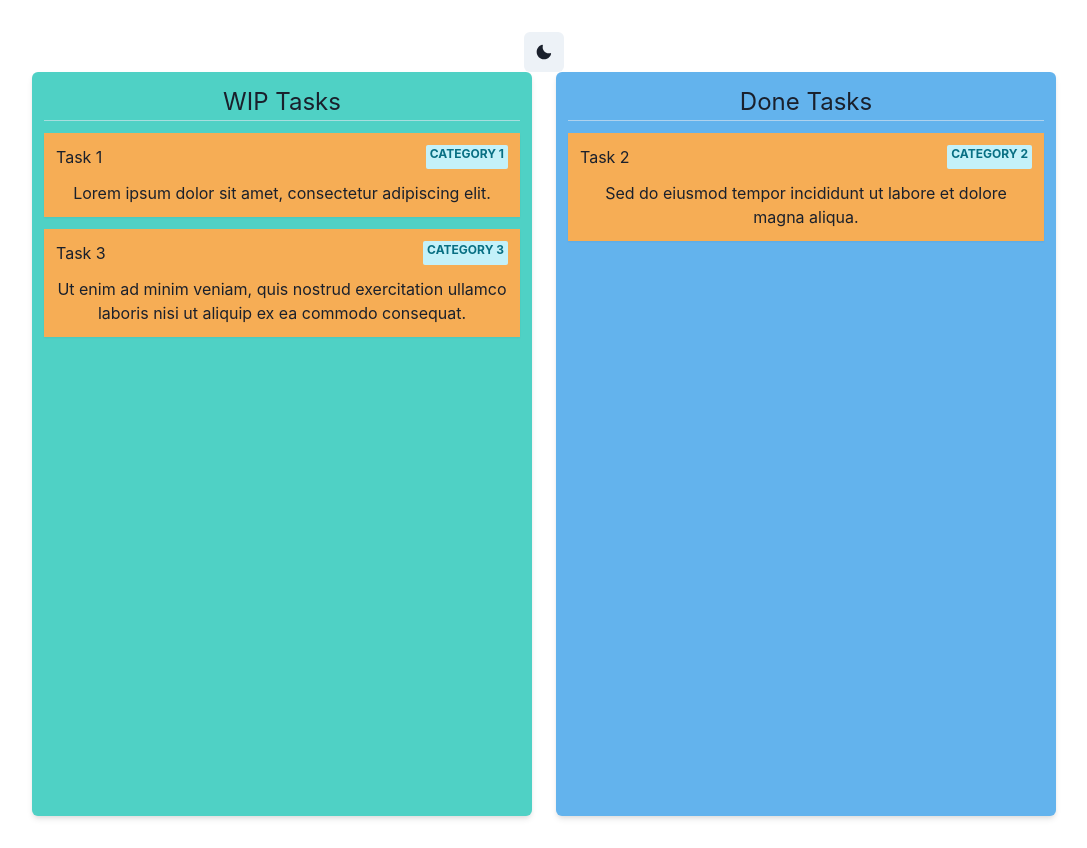
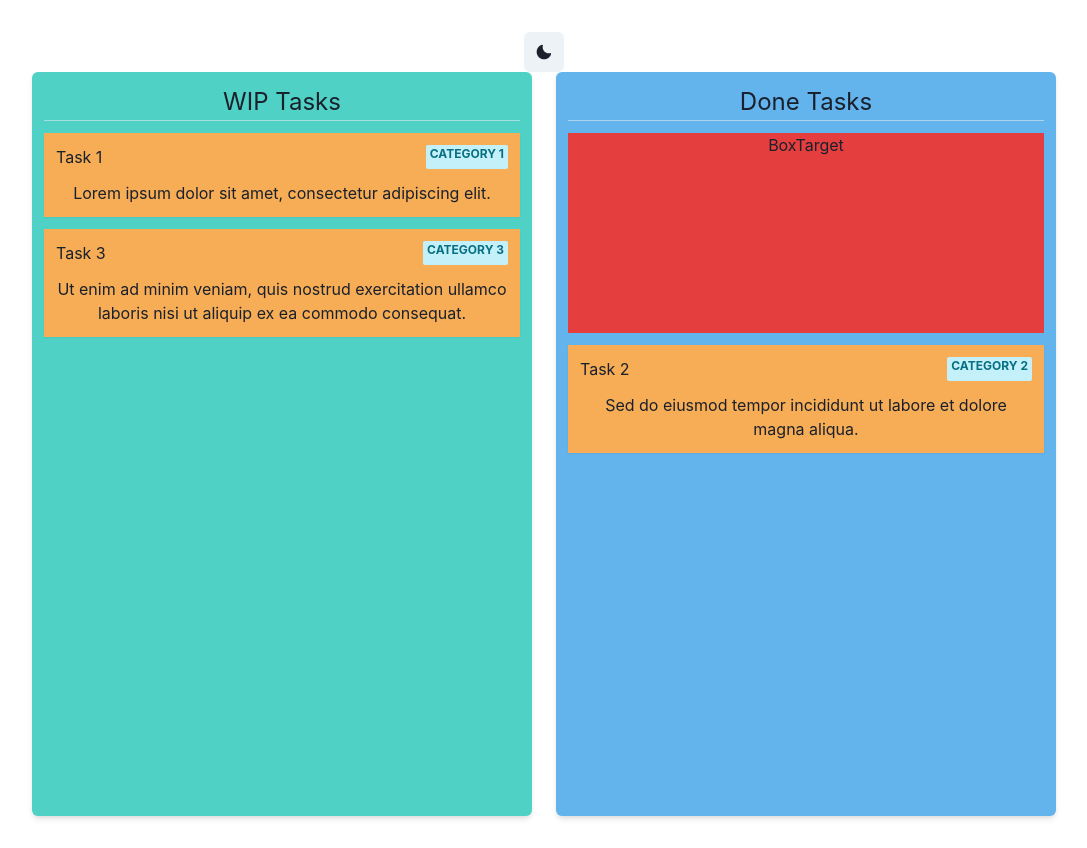
Before and after one commit to ryguy806/react-dnd-playground, a React (Vite) app: page / in a window 1280 px wide. Shown: the whole page, without its empty margins (96-1183 px from the left). Built offline with nearby package versions, Linux system fonts and the light colour scheme.

Commit message:
Added in drop target. Need to add reorder function.

```diff
--- a/src/components/BoxTarget.tsx
+++ b/src/components/BoxTarget.tsx
@@ -1,5 +1,20 @@
+import { useDrop } from "react-dnd";
+import { ItemTypes } from "../utils/ItemTypes";
+import { Box } from "@chakra-ui/react";
+
 const BoxTarget = () => {
-  return <div>BoxTarget</div>;
+  const [{ isOver }, drop] = useDrop({
+    accept: ItemTypes.CARD,
+    collect: (monitor) => ({
+      isOver: !!monitor.isOver(),
+    }),
+  });
+
+  return (
+    <Box ref={drop} minHeight={"200px"} bg={isOver ? "red.200" : "red.500"}>
+      BoxTarget
+    </Box>
+  );
 };
 
 export default BoxTarget;
--- a/src/pages/Tasks/Tasks.tsx
+++ b/src/pages/Tasks/Tasks.tsx
@@ -10,6 +10,7 @@ import {
 } from "@chakra-ui/react";
 import TaskCard from "../../components/TaskCard";
 import { useState } from "react";
+import BoxTarget from "../../components/BoxTarget";
 
 const Tasks = () => {
   const { colorMode, toggleColorMode } = useColorMode();
@@ -83,6 +84,7 @@ const Tasks = () => {
               </Text>
               <Divider />
             </Box>
+            <BoxTarget />
           </Stack>
           {taskList
             .filter((task) => task.status === "done")
```
